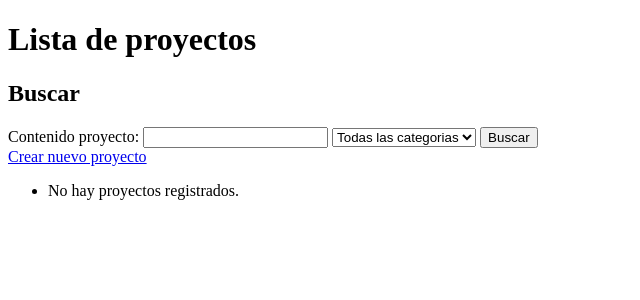
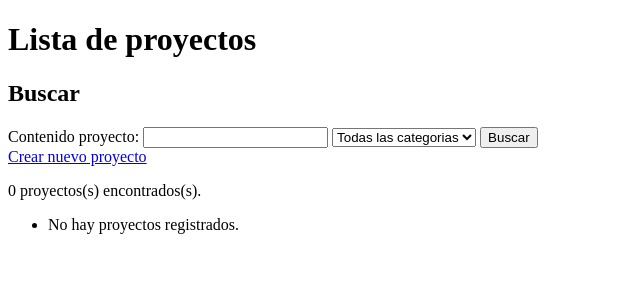
Before and after one commit to francolmc/PruebaDB_MiEmpresa3, a Django app: page /proyectos/ in a window 1280 px wide. Shown: the top 300 px of the page, without its empty margins (0-640 px from the left). Run offline with Django 4.2, Linux system fonts and the light colour scheme; the visitor is signed in with stand-in values (Sample User, id 1); data that the repository does not hold is empty.

Commit message:
paginacion

```diff
--- a/website/templates/lista_proyectos.html
+++ b/website/templates/lista_proyectos.html
@@ -25,6 +25,7 @@
     </form>
 
     <a href="{% url 'crear_proyecto' %}">Crear nuevo proyecto</a>
+    <p>{{ proyectos.paginator.count }} proyectos(s) encontrados(s).</p>
     <ul>
         {% for proyecto in proyectos %}
             <li>{{ proyecto.titulo }}
@@ -35,5 +36,16 @@
             <li>No hay proyectos registrados.</li>
         {% endfor %}
     </ul>
+    {% if proyectos.paginator.num_pages > 1 %}
+    <nav class="paginacion">
+        {% if proyectos.has_previous %}
+        <a href="?{% if querystring %}{{ querystring }}&amp;{% endif %}page={{ proyectos.previous_page_number }}">Anterior</a>
+        {% endif %}
+
+        {% if proyectos.has_next %}
+        <a href="?{% if querystring %}{{ querystring }}&amp;{% endif %}page={{ proyectos.next_page_number }}">Siguiente</a>
+        {% endif %}
+    </nav>
+    {% endif %}
 </body>
 </html>
--- a/website/views.py
+++ b/website/views.py
@@ -3,6 +3,7 @@ from .forms import ProyectoForm
 from django.contrib.auth.decorators import login_required
 from .models import Proyecto, Categoria
 from django.db.models import Q
+from django.core.paginator import Paginator
 
 # Create your views here.
 def home(request):
@@ -54,9 +55,17 @@ def lista_proyectos(request):
     if categoria.isdigit():
         proyectos = proyectos.filter(categoria_id=categoria)
 
+    paginator = Paginator(proyectos, 1)
+    page_obj = paginator.get_page(request.GET.get('page')) # obtengo el numero de pagina desde la url
+
+    params = request.GET.copy()
+    params.pop('page', None)
+
+
     return render(request, 'lista_proyectos.html', {
-        'proyectos': proyectos,
+        'proyectos': page_obj,
         'q': q,
         'categorias': Categoria.objects.order_by('nombre'),
-        'categoria_id': categoria
+        'categoria_id': categoria,
+        'querystring': params.urlencode()
         })
```
